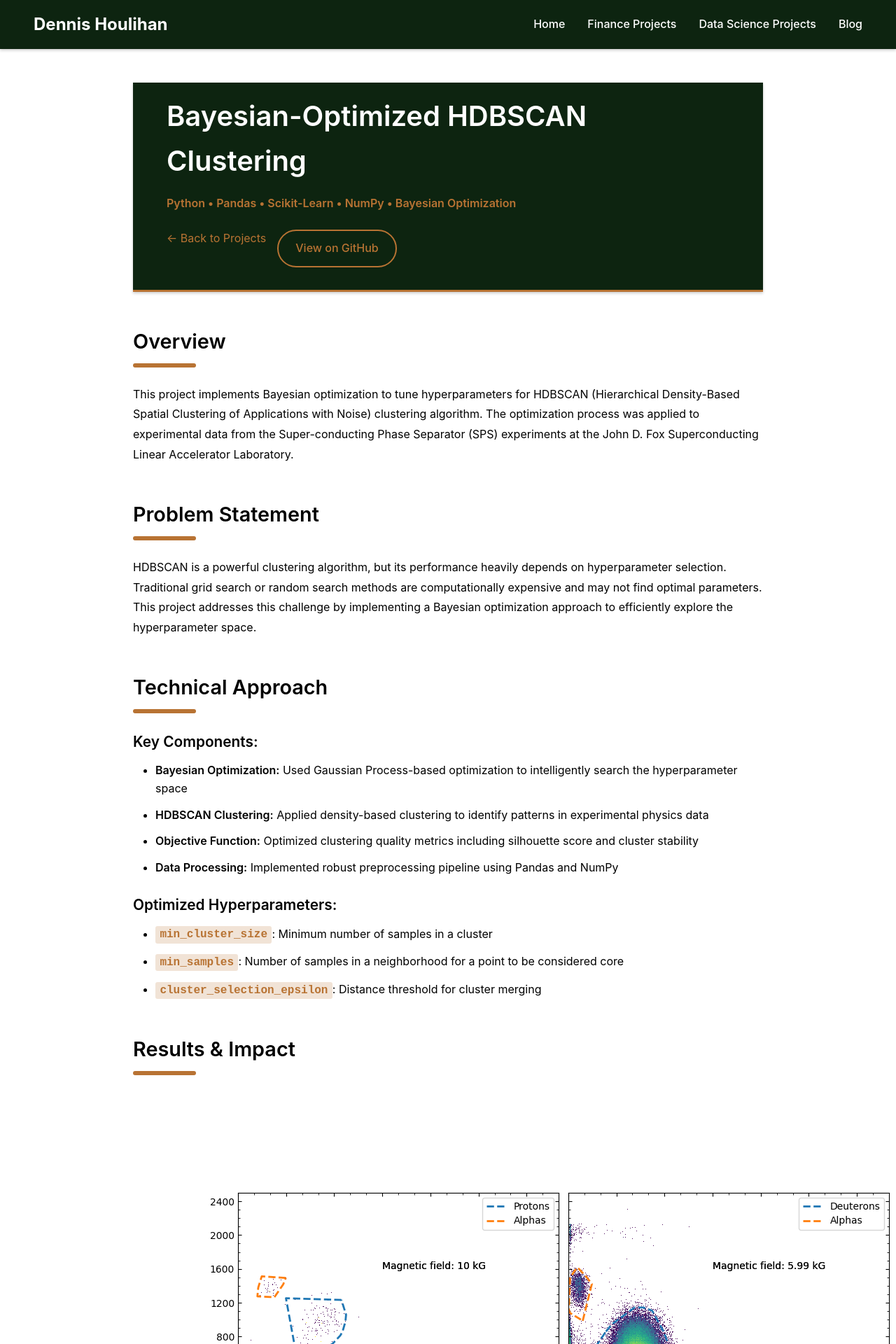
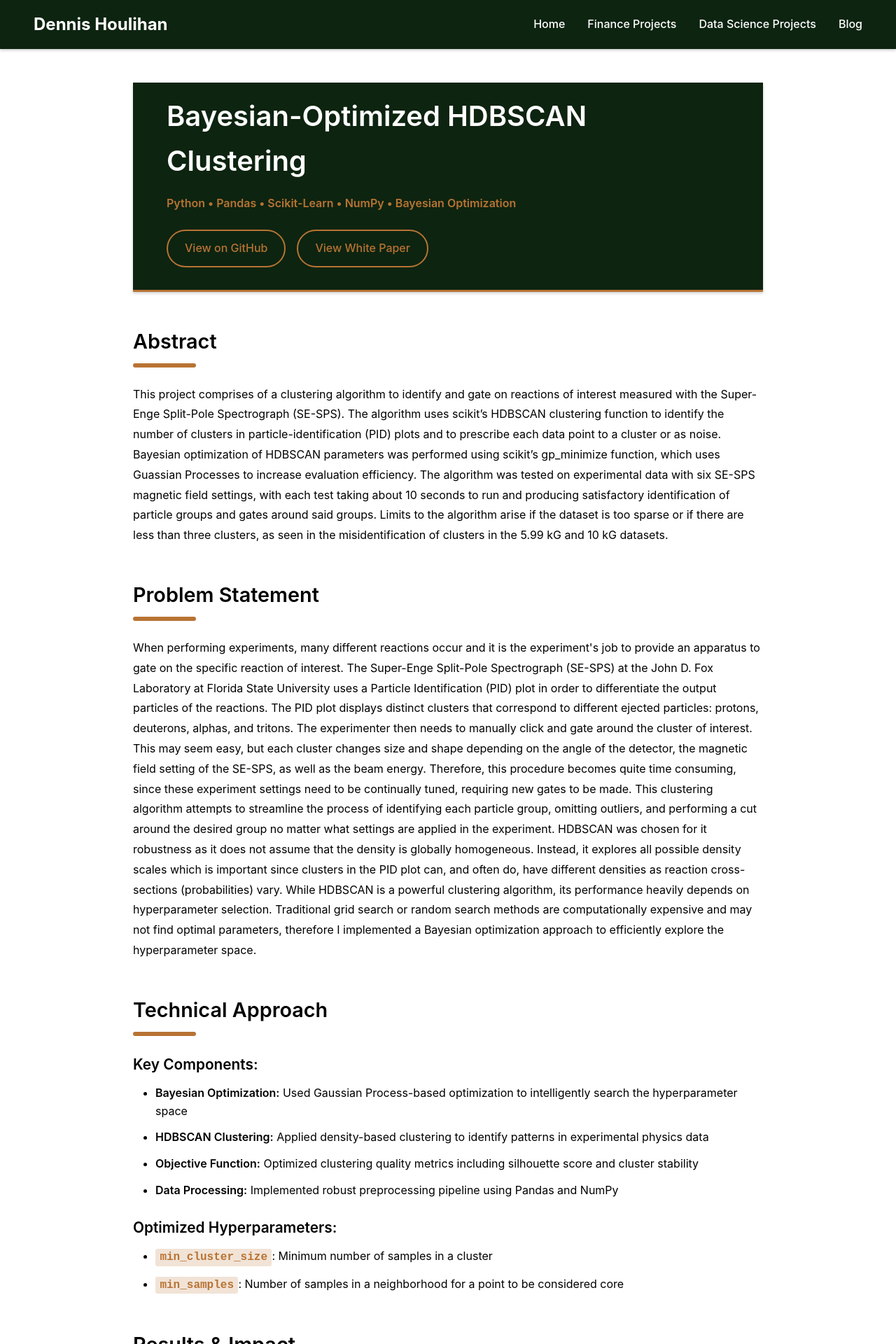
Before and after one commit to DJHoulihan/DJHoulihan.github.io, a Jekyll site: the page built from Data Science Projects/hdbscan.html, in a window 1280 px wide. Shown: the top 1920 px of the page at 70% size. Built offline with Jekyll 4.4.1, drawn with Linux system fonts in a browser that asks for light colours; some of the changed text lies outside the part shown.

Commit message:
Added abstract and problem statement to hdbscan project

```diff
--- a/Data Science Projects/hdbscan.html
+++ b/Data Science Projects/hdbscan.html
@@ -9,17 +9,29 @@ title: Bayesian-Optimized HDBSCAN Clustering
     <h1>Bayesian-Optimized HDBSCAN Clustering</h1>
     <p class="project-meta">Python • Pandas • Scikit-Learn • NumPy • Bayesian Optimization</p>
     <div class="project-links">
-      <a href="/Data Science Projects/" class="btn-secondary">← Back to Projects</a>
+      <!-- <a href="/Data Science Projects/" class="btn-secondary">← Back to Projects</a> -->
       <a href="https://github.com/DJHoulihan/Bayesian-Optimized-HDBSCAN-for-SPS-Experiments" class="btn" target="_blank">View on GitHub</a>
+      <a href="/assets/pdfs/ML_in_Physics_Final_Project.pdf" class="btn" target="_blank">View White Paper</a>
     </div>
   </header>
 
   <!-- Project Overview -->
   <section class="project-section">
-    <h2>Overview</h2>
+    <h2>Abstract</h2>
     <div class="section-underline"></div>
     <p>
-      This project implements Bayesian optimization to tune hyperparameters for HDBSCAN (Hierarchical Density-Based Spatial Clustering of Applications with Noise) clustering algorithm. The optimization process was applied to experimental data from the Super-conducting Phase Separator (SPS) experiments at the John D. Fox Superconducting Linear Accelerator Laboratory.
+      This project comprises of a clustering algorithm to identify and gate on reactions
+      of interest measured with the Super-Enge Split-Pole Spectrograph (SE-SPS).
+      The algorithm uses scikit’s HDBSCAN clustering function to identify the number
+      of clusters in particle-identification (PID) plots and to prescribe each data
+      point to a cluster or as noise. Bayesian optimization of HDBSCAN parameters
+      was performed using scikit’s gp_minimize function, which uses Guassian
+      Processes to increase evaluation efficiency. The algorithm was tested on experimental
+      data with six SE-SPS magnetic field settings, with each test taking
+      about 10 seconds to run and producing satisfactory identification of particle
+      groups and gates around said groups. Limits to the algorithm arise if the dataset
+      is too sparse or if there are less than three clusters, as seen in the misidentification
+      of clusters in the 5.99 kG and 10 kG datasets.
     </p>
   </section>
 
@@ -28,7 +40,21 @@ title: Bayesian-Optimized HDBSCAN Clustering
     <h2>Problem Statement</h2>
     <div class="section-underline"></div>
     <p>
-      HDBSCAN is a powerful clustering algorithm, but its performance heavily depends on hyperparameter selection. Traditional grid search or random search methods are computationally expensive and may not find optimal parameters. This project addresses this challenge by implementing a Bayesian optimization approach to efficiently explore the hyperparameter space.
+      When performing experiments, many different reactions occur and it is the experiment's job to provide an apparatus to
+      gate on the specific reaction of interest. The Super-Enge Split-Pole Spectrograph (SE-SPS) at the John D. Fox Laboratory at Florida State University
+      uses a Particle Identification (PID) plot in order to differentiate the output particles of the reactions. The PID plot displays distinct
+      clusters that correspond to different ejected particles: protons, deuterons, alphas, and tritons. The experimenter then needs to manually
+      click and gate around the cluster of interest. This may seem easy, but each cluster changes size and shape depending on the angle of the
+      detector, the magnetic field setting of the SE-SPS, as well as the beam energy. Therefore, this procedure becomes quite time consuming,
+      since these experiment settings need to be continually tuned, requiring new gates to be made.
+
+      This clustering algorithm attempts to streamline the process of identifying each particle group, omitting outliers, and performing
+      a cut around the desired group no matter what settings are applied in the experiment. HDBSCAN was chosen for it robustness as it
+      does not assume that the density is globally homogeneous. Instead, it explores all possible density scales which is important since
+      clusters in the PID plot can, and often do, have different densities as reaction cross-sections (probabilities) vary. While HDBSCAN
+      is a powerful clustering algorithm, its performance heavily depends on hyperparameter selection. Traditional grid search or random
+      search methods are computationally expensive and may not find optimal parameters, therefore I implemented a Bayesian optimization
+      approach to efficiently explore the hyperparameter space.
     </p>
   </section>
 
@@ -49,7 +75,6 @@ title: Bayesian-Optimized HDBSCAN Clustering
     <ul>
       <li><code>min_cluster_size</code>: Minimum number of samples in a cluster</li>
       <li><code>min_samples</code>: Number of samples in a neighborhood for a point to be considered core</li>
-      <li><code>cluster_selection_epsilon</code>: Distance threshold for cluster merging</li>
     </ul>
   </section>
 
@@ -63,7 +88,22 @@ title: Bayesian-Optimized HDBSCAN Clustering
       <p class="image-caption">Comparison of clustering results before and after Bayesian optimization</p>
     </div>
     <p>
-      The Bayesian optimization approach significantly improved clustering quality compared to default parameters:
+      Figure 4 shows the results of the algorithm after running it for each magnetic field setting. Each setting
+      was resampled to 2000 data points except for the 10 KG setting, which had less than 1000 data points in
+      its original set. Overall, the algorithm works very well as it identifies the correct amount of clusters and
+      also prescribes the correct particle label in most field settings. However, proton gates often have a ’tail’
+      that includes data points to the far left of the dense centroid. This tail may or may not be including noise
+      or particles that are not protons. This could arise from the resampling phase of the algorithm and future
+      analysis will be need to fine tune this and to make sure it does not include incorrect data points.
+
+      There are misidentifications in the 10 kG and 5.99 kG setting. In the 10 kg setting, the algorithm
+      does not recognize the proton group as it is too sparse. As a result, it incorrectly labels the deuteron
+      group as the proton group and the triton group as the alpha group. In the 5.99 kG setting, the proton
+      group was labeled as the deuteron group and the deuteron group was labeled as the alpha group. It seems
+      the conditions currently set for the algorithm have major limitations when there are only two groups
+      present.
+
+      Overall, the Bayesian optimization approach significantly improved clustering quality compared to default parameters:
     </p>
     <ul>
       <li>Reduced optimization time by finding optimal parameters in fewer iterations</li>
--- a/assets/css/style.css
+++ b/assets/css/style.css
@@ -105,7 +105,6 @@ header {
   color: #ffffff !important;
   padding: 1rem var(--padding-mobile);
   position: static;
-  top: 0;
   z-index: 100;
   box-shadow: 0 2px 4px rgba(0,0,0,0.2);
 }
```
Also changed, not shown: 1 other file.
